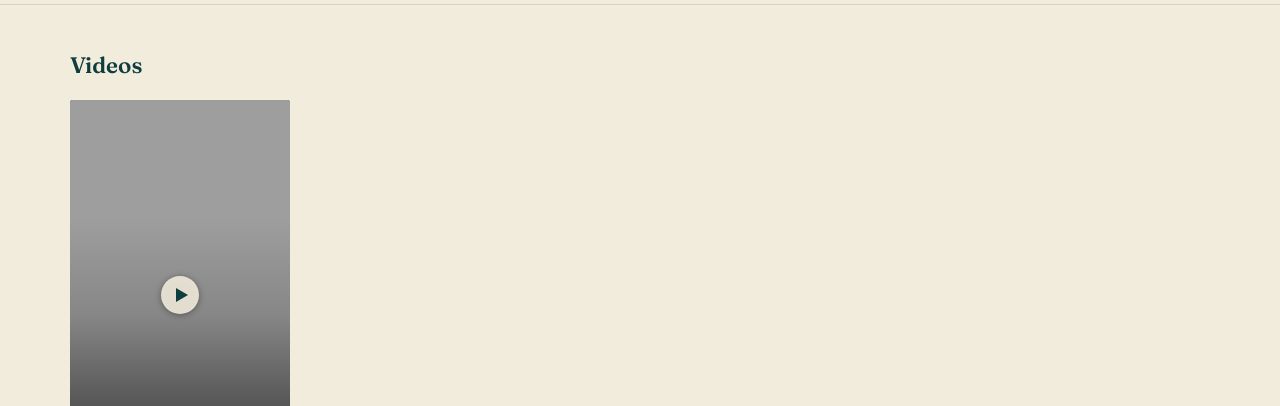
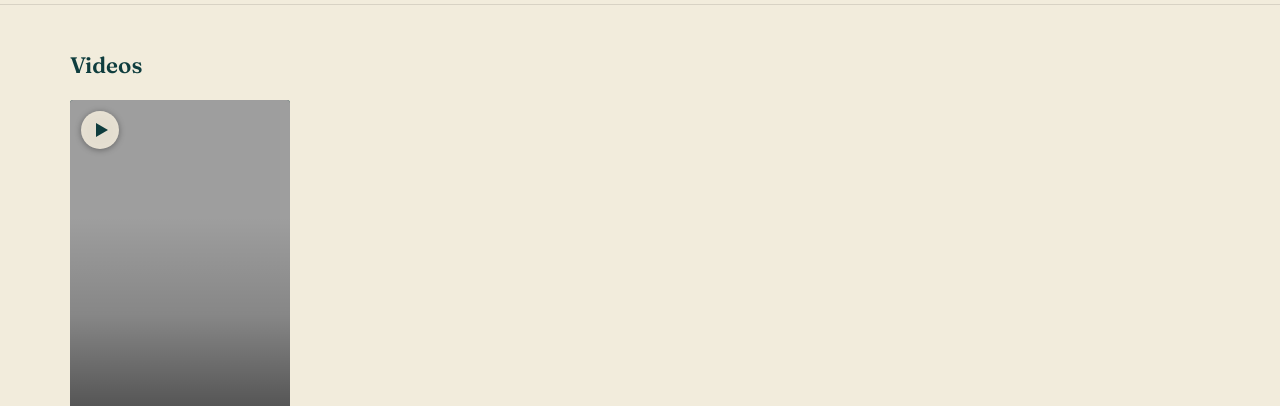
Before and after one commit to rgjanet/archipielago, a Jekyll site: the page built from index.html, in a window 1280 px wide. Shown: the part 1574-1980 px from the top of the page. Built offline with Jekyll 4.4.1, drawn with Linux system fonts in a browser that asks for light colours.

Commit message:
Add files via upload

```diff
--- a/index.html
+++ b/index.html
@@ -172,7 +172,7 @@ title: Inicio
   }
   .video-card .vc-thumb img { width: 100%; height: 100%; object-fit: cover; }
   .video-card .vc-thumb .vc-play {
-    position: absolute; inset: 0; display: flex; align-items: center; justify-content: center;
+    position: absolute; top: 10px; left: 10px; z-index: 2;
   }
   .video-card .vc-thumb .vc-play svg { filter: drop-shadow(0 1px 3px rgba(0,0,0,0.4)); }
   .video-card h4 { font-size: 0.92rem; margin: 0 0 0.2rem; line-height: 1.3; text-align: center; }
```
